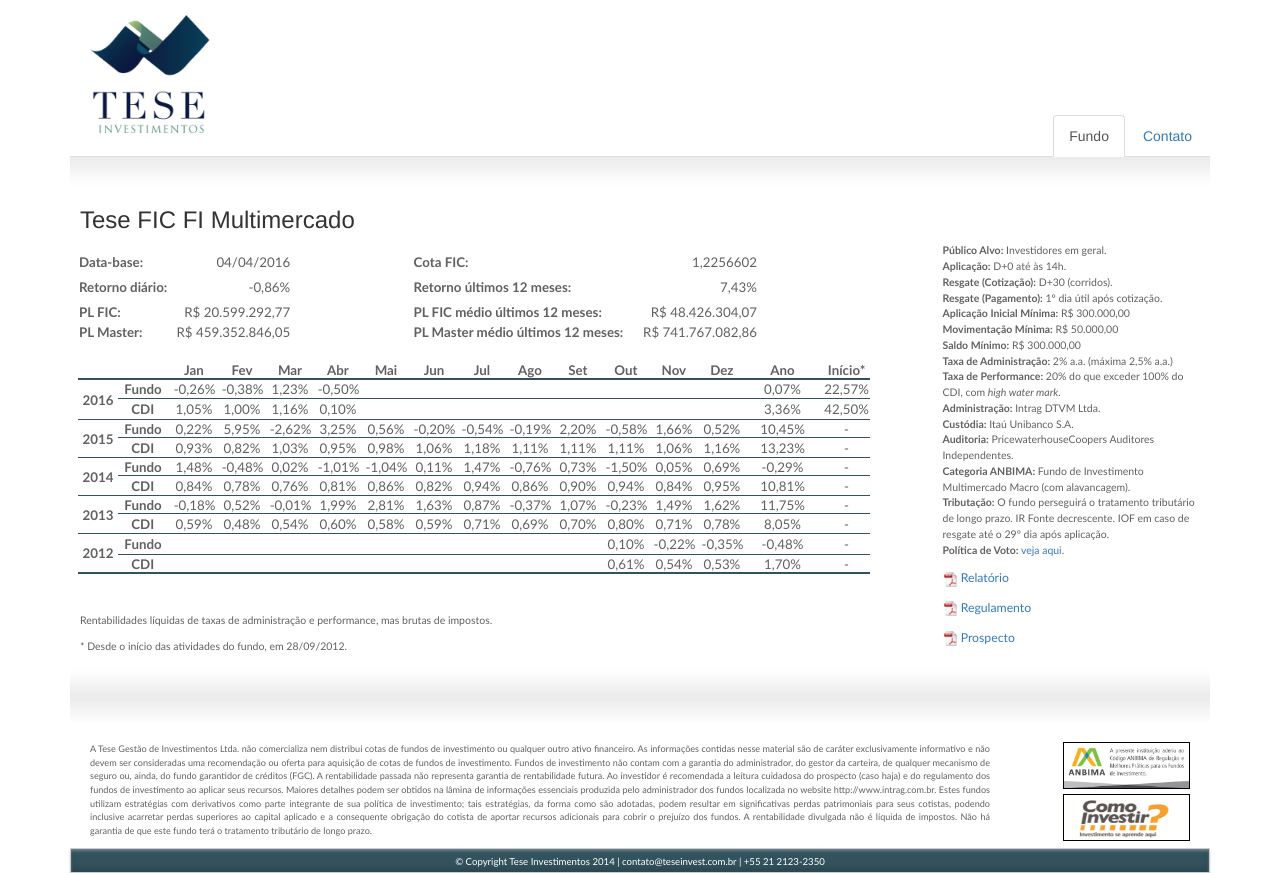
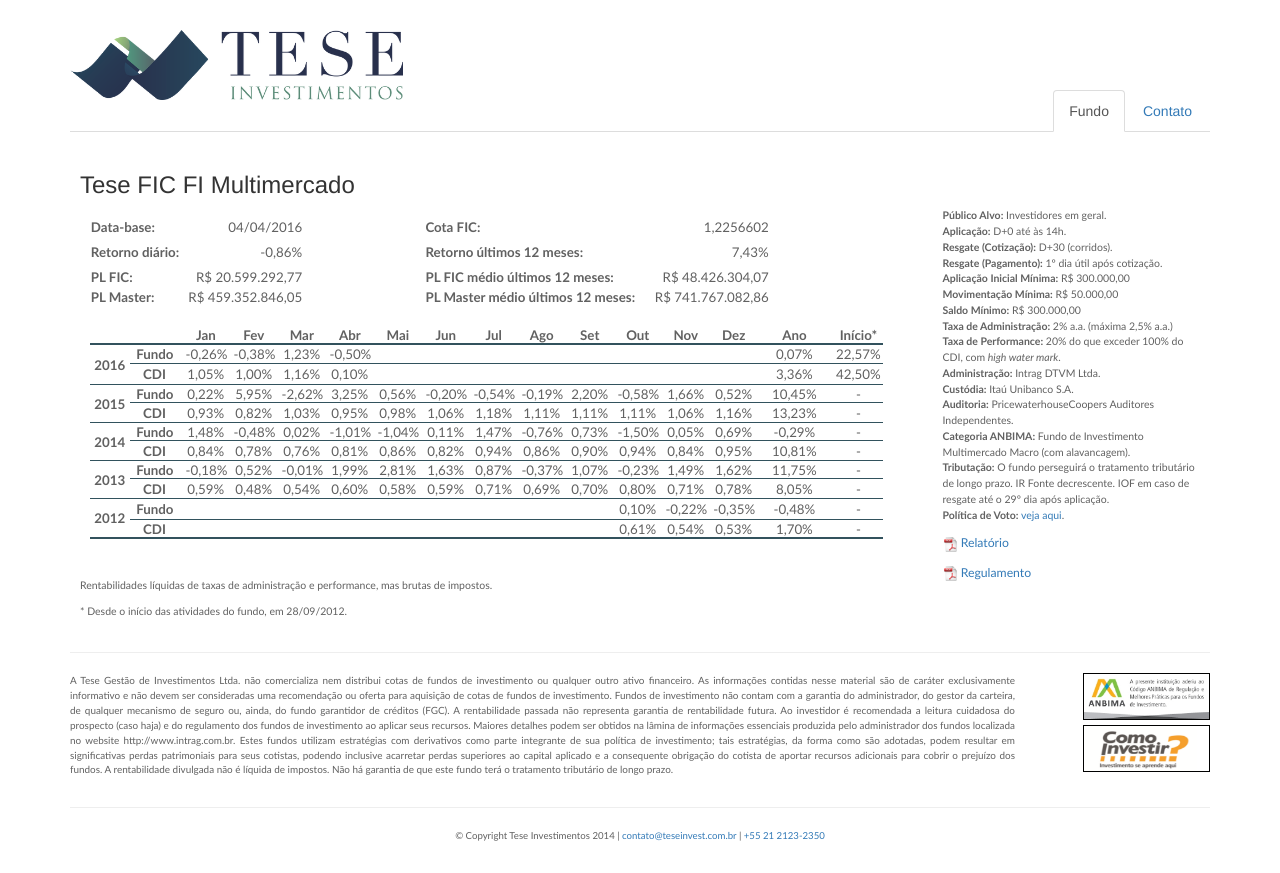
Before and after one commit to fwuensche/lpmg, a plain HTML site: page index.html in a window 1280 px wide. Drawn offline with nearby package versions, Linux system fonts and the light colour scheme.

Commit message:
Rearrange files structure

```diff
--- a/index.html
+++ b/index.html
@@ -1,6 +1,5 @@
 <!DOCTYPE html>
 <html>
-
   <head>
     <meta charset="utf-8">
     <title>Tese Gestão de Investimentos</title>
@@ -20,17 +19,16 @@
 
   <body>
     <div class="container">
-    <div id="logo">
-      <a href="index.html"><img src="logo.png" alt="Tese Investimentos" width=120 height=120 style="border-style:none;"></img>
+      <a href="">
+        <img id="logo" src="img/logo-horizontal-pequena.png" alt="Tese Investimentos" style="border-style:none;"></img>
       </a>
-    </div>
       <ul class="nav nav-tabs" role="tablist">
         <li role="presentation" class="pull-right"><a href="#tab-contato" aria-controls="messages" role="tab" data-toggle="tab">Contato</a></li>
         <!-- <li role="presentation" class="pull-right"><a href="#tab-equipe" aria-controls="messages" role="tab" data-toggle="tab">Equipe</a></li> -->
         <li role="presentation" class=" pull-right active"><a href="#tab-fundo" aria-controls="home" role="tab" data-toggle="tab">Fundo</a></li>
       </ul>
 
-    <div id="top"></div>
+      <!-- <div id="top"></div> -->
 
       <div class="tab-content">
 
@@ -79,19 +77,15 @@
                 <br>
                 <b>Tributação:</b> O fundo perseguirá o tratamento tributário de longo prazo. IR Fonte decrescente. IOF em caso de resgate até o 29º dia após aplicação.
                 <br>
-              <b>Política de Voto:</b> <a href="Politica_Voto_Tese_FIC.pdf" target="_blank">veja aqui</a>.
+                <b>Política de Voto:</b> <a href="files/Politica_Voto_Tese_FIC.pdf" target="_blank">veja aqui</a>.
               </p>
               <p>
-              <img src="pdf_icon.jpg" class="pdf-icon"></img>
-              <span id="corpo"><a href="Relatorio_Tese_FIC.pdf" target="_blank">Relatório</a></span>
+                <img src="img/pdf-icon.jpg" class="pdf-icon"></img>
+                <span id="corpo"><a href="files/Relatorio_Tese_FIC.pdf" target="_blank">Relatório</a></span>
               </p>
               <p>
-              <img src="pdf_icon.jpg" class="pdf-icon"></img>
-              <span id="corpo"><a href="Regulamento_Tese_FIC.pdf" target="_blank">Regulamento</a></span>
-            </p>
-            <p>
-              <img src="pdf_icon.jpg" class="pdf-icon"></img>
-              <span id="corpo"><a href="Prospecto_Tese_FIC.pdf" target="_blank">Prospecto</a></span>
+                <img src="img/pdf-icon.jpg" class="pdf-icon"></img>
+                <span id="corpo"><a href="files/Regulamento_Tese_FIC.pdf" target="_blank">Regulamento</a></span>
               </p>
             </div>
           </div>
@@ -109,12 +103,14 @@
           <div class="row">
             <div class="col-md-3">
               <p>
-              <h4>Rio de Janeiro</h4> Praça Santos Dumont, 70, 2º andar
+                <h4>Endereço</h4>
+                Praça Santos Dumont, 70, 2º andar
                 <br> Gávea - Rio de Janeiro - Brasil
                 <br> CEP: 22470-060
               </p>
               <p>
-              <h4>Telefones</h4> +55 21 2123-2350
+                <h4>Telefone</h4>
+                +55 21 2123-2350
                 <br> +55 21 3435-3875
               </p>
               <p>
@@ -125,7 +121,7 @@
                 <a href="mailto:contato@teseinvest.com.br?subject=Contato">contato@teseinvest.com.br</a>
               </p>
             </div>
-          <div class="col-md-9">
+            <div class="col-md-9 hidden-xs hidden-sm">
               <div id="contato_lat">
                 <iframe width="580" height="350" frameborder="0" scrolling="no" marginheight="0" marginwidth="0" src="https://maps.google.com.br/maps?f=q&amp;source=embed&amp;hl=pt&amp;geocode=&amp;q=Tese+Investimentos+-+Pra%C3%A7a+Santos+Dumont,+Rio+de+Janeiro&amp;aq=0&amp;oq=tese+i&amp;sll=-22.916032,-43.447416&amp;sspn=0.555926,1.056747&amp;ie=UTF8&amp;hq=Tese+Investimentos+-+Pra%C3%A7a+Santos+Dumont,&amp;hnear=Rio+de+Janeiro&amp;t=m&amp;ll=-22.97316,-43.226516&amp;spn=0.153166,0.037244&amp;output=embed"></iframe>
               </div>
@@ -227,28 +223,40 @@
       </div>
     </div>
 
+    <hr>
 
-  <div id="bottom"></div>
-
-  <div id="anbima">
-    <a href="http://www.anbima.com.br/" target="_blank"><img src="anbima.png" alt="Anbima" width=127 height=47 border=1px></img></a><br>
-    <a href="http://www.comoinvestir.com.br/" target="_blank"><img src="investir.png" alt="Como Investir" width=127 height=47 border=1px></img></a>
-  </div>
-  <div id="disclaimer">
+    <!--
+    ███████  ██████   ██████  ████████ ███████ ██████
+    ██      ██    ██ ██    ██    ██    ██      ██   ██
+    █████   ██    ██ ██    ██    ██    █████   ██████
+    ██      ██    ██ ██    ██    ██    ██      ██   ██
+    ██       ██████   ██████     ██    ███████ ██   ██
+    -->
+    <footer>
+      <div class="row">
+        <div id="" class="col-md-10 col-sm-9">
           <p id="textodisclaimer">
             A Tese Gestão de Investimentos Ltda. não comercializa nem distribui cotas de fundos de investimento ou qualquer outro ativo financeiro. As informações contidas nesse material são de caráter exclusivamente informativo e não devem ser consideradas uma recomendação
             ou oferta para aquisição de cotas de fundos de investimento. Fundos de investimento não contam com a garantia do administrador, do gestor da carteira, de qualquer mecanismo de seguro ou, ainda, do fundo garantidor de créditos (FGC). A rentabilidade
             passada não representa garantia de rentabilidade futura. Ao investidor é recomendada a leitura cuidadosa do prospecto (caso haja) e do regulamento dos fundos de investimento ao aplicar seus recursos. Maiores detalhes podem ser obtidos na lâmina
             de informações essenciais produzida pelo administrador dos fundos localizada no website http://www.intrag.com.br. Estes fundos utilizam estratégias com derivativos como parte integrante de sua política de investimento; tais estratégias, da forma
             como são adotadas, podem resultar em significativas perdas patrimoniais para seus cotistas, podendo inclusive acarretar perdas superiores ao capital aplicado e a consequente obrigação do cotista de aportar recursos adicionais para cobrir o prejuízo
-      dos fundos. A rentabilidade divulgada não é líquida de impostos. Não há garantia de que este fundo terá o tratamento tributário de longo prazo.</p>
+            dos fundos. A rentabilidade divulgada não é líquida de impostos. Não há garantia de que este fundo terá o tratamento tributário de longo prazo.
+          </p>
         </div>
-
-  <div id="footer">
-    <p id="textofooter">&copy; Copyright Tese Investimentos 2014 | <a style="color:white" href="mailto:contato@teseinvest.com.br">contato@teseinvest.com.br</a> | +55 21 2123-2350</p>
+        <div class="col-md-2 col-sm-3">
+          <div id="anbima">
+            <a href="http://www.anbima.com.br/" target="_blank"><img src="img/anbima.png" alt="Anbima" width=127 height=47 border=1px></img></a><br>
+            <a href="http://www.comoinvestir.com.br/" target="_blank"><img src="img/investir.png" alt="Como Investir" width=127 height=47 border=1px></img></a>
           </div>
-
         </div>
+      </div>
+      <hr>
+      <p id="textofooter">
+        &copy; Copyright Tese Investimentos 2014 |
+        <a href="mailto:contato@teseinvest.com.br" target="_blank">contato@teseinvest.com.br</a> |
+        <a href="tel:+552121232350">+55 21 2123-2350</a>
+      </p>
+    </footer>
   </body>
-
 </html>
--- a/style.css
+++ b/style.css
@@ -1,20 +1,21 @@
 /* new */
 #tabela {
   margin-left: -10px;
-  width: 800px;
+  width: 100%;
   height: 365px;
-  overflow: hidden;
+  /*overflow: hidden;*/
 }
 #tabela::-webkit-scrollbar {
-  display: none;
+  /*display: none;*/
 }
 .pdf-icon {
   height: 15px;
   width: 15px;
 }
-#tab-fundo, #tab-contato, #tab-equipe {
-  height: 460px;
+.tab-pane {
+  min-height: 460px;
   padding: 0 10px;
+  margin-top: 40px;
 }
 h4 {
   margin-bottom: 0 !important;
@@ -50,15 +51,14 @@ p {
 	background-color:#FFF;
 }
 
-#textodisclaimer{
-	font-size:65%;
-	line-height:150%;
-	text-align:justify;
+#logo {
+  height: 70px;
+  top: 30px;
+  position: absolute;
 }
 
-#logo{
-	padding: 15px 20px 15px 20px;
-	height:115px;
+ul.nav {
+  margin-top: 90px;
 }
 
 #menu{
@@ -73,7 +73,7 @@ p {
 }
 
 #top {
-	background-image: url("top.png");
+	background-image: url("img/top.png");
 	height:30px;
 	clear:both;
 }
@@ -110,10 +110,6 @@ p {
 }
 
 #anbima {
-	position:relative;
-	background-color:#FFFFFF;
-	padding: 20px 20px 20px 28px;
-	height:100px;
 	float:right;
 }
 #anbima img {
@@ -124,23 +120,26 @@ p {
 }
 
 #disclaimer {
-	position:relative;
-	padding: 20px 0px 20px 20px;
+	padding: 10px;
 	background:#fff;
 	height: 116px;
 	width:920px;
-  margin-bottom: 10px;
+}
+#textodisclaimer{
+	font-size: 71%;
+	line-height: 150%;
+	text-align: justify;
 }
 
 #footer {
 	background: #32525D;
-	padding:5px;
+	padding:8px;
+  margin-top: 10px;
 	border:1px solid #CCCCCC;
-	height:25px;
+	height:30px;
 	box-shadow: inset 0 2px 3px 0 rgba(255,255,255,.3), inset 0 -3px 6px 0 rgba(0,0,0,.2), 0 3px 2px 0 rgba(0,0,0,.2);
 }
 #textofooter{
-  color: white;
 	font-size:68.8%;
 	line-height:150%;
 	text-align:center;
```
Also changed, not shown: bkp/bottom.png (renamed from bottom.png), bkp/logo_white_bg_square.png (renamed from logo_white_bg_square.png), bkp/logo_white_bg_square_inverse.png (renamed from logo_white_bg_square_inverse.png), imagem.jpg (deleted), img/anbima.png (renamed from anbima.png), img/investir.png (renamed from investir.png), img/logo-horizontal-pequena.png (added), img/logo.png (renamed from logo.png), img/pdf-icon.jpg (renamed from pdf_icon.jpg), img/top.png (renamed from top.png), 7 other files. Lines whose indentation alone changed are shown as unchanged.
